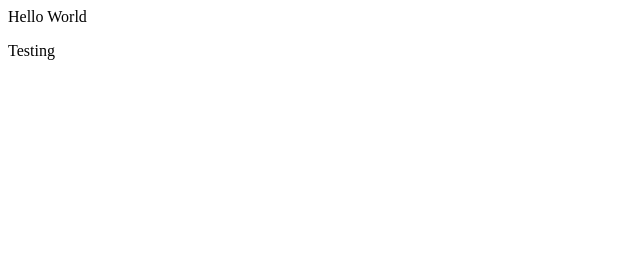
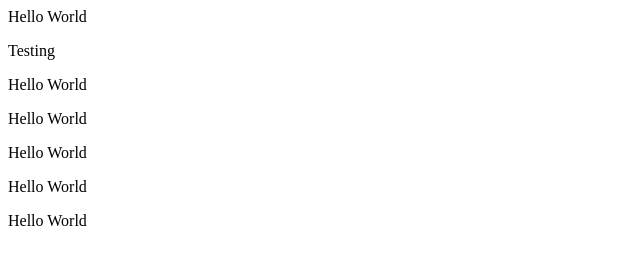
Before and after one commit to tarunmittal1412/Demo, a plain HTML site: page index.html in a window 1280 px wide. Shown: the whole page, without its empty margins (0-640 px from the left). Drawn offline with Linux system fonts and the light colour scheme.

Commit message:
added more lines

```diff
--- a/index.html
+++ b/index.html
@@ -1,2 +1,7 @@
 <p> Hello World </p>
 <p> Testing </p>
+<p> Hello World </p>
+<p> Hello World </p>
+<p> Hello World </p>
+<p> Hello World </p>
+<p> Hello World </p>
```
